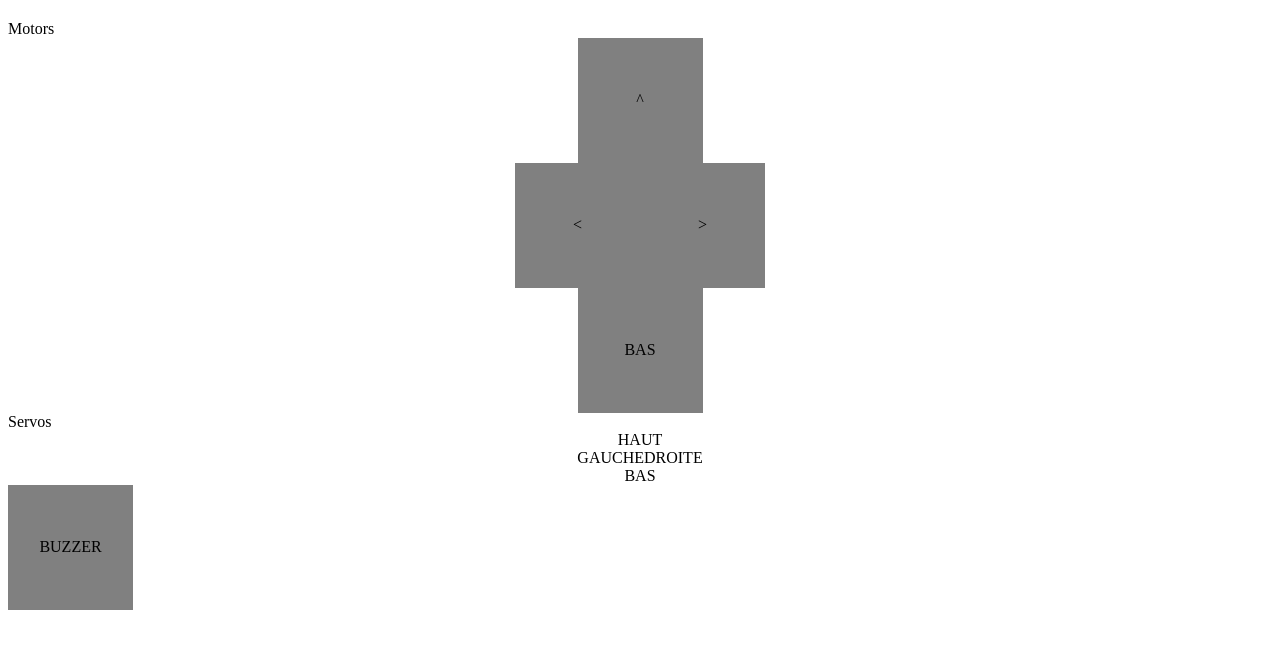
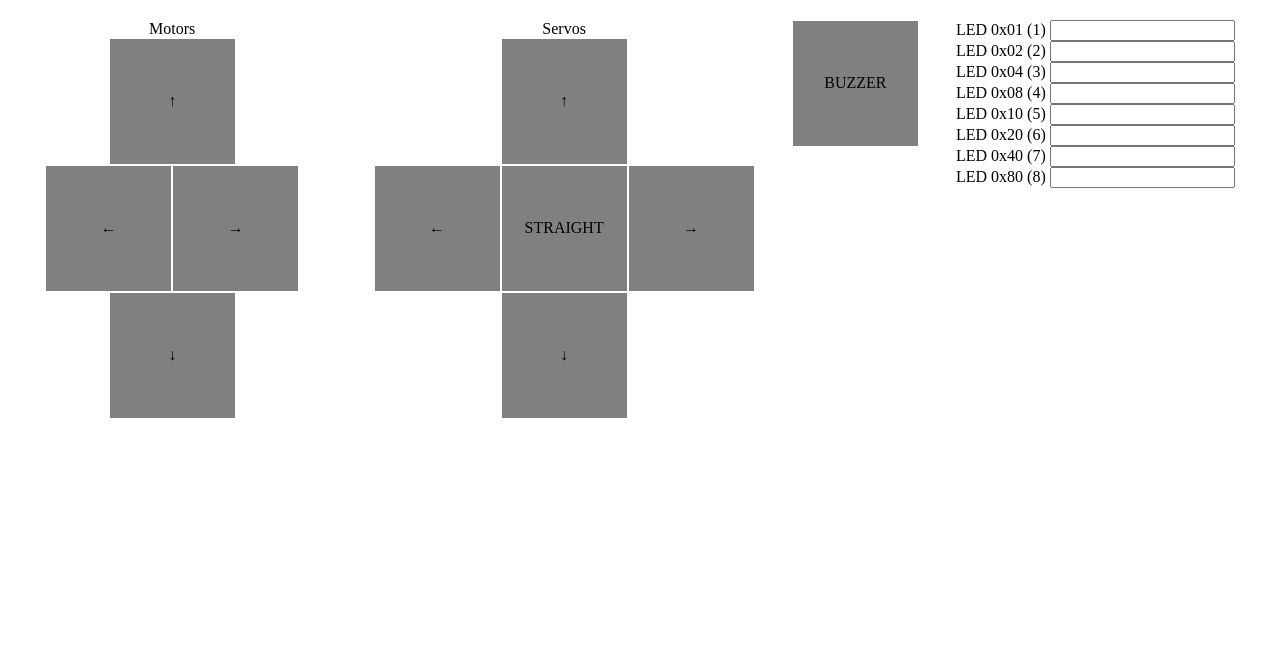
Before and after one commit to Eloiii/freenove_car_connection_v2, a Flask app: page /controlUI in a window 1280 px wide. Shown: the part 47-696 px from the top of the page. Run offline with Flask 3, Linux system fonts and the light colour scheme.

Commit message:
add led and servo controls

```diff
--- a/app.py
+++ b/app.py
@@ -37,10 +37,7 @@ def setup_client_connection():
 async def set_led():
     value = request.args.get('value')
 
-    try:
-        state = await send_msg_and_receive_state(f'led {value}')
-    except Exception as e:
-        return e.__dict__
+    state = await send_msg_and_receive_state(f'led {value}')
 
     return jsonify(state.__dict__)
 
@@ -69,9 +66,9 @@ async def set_servo():
     return jsonify(state.__dict__)
 
 
-def video():
+def video(framerate):
     client = Client()
-    client.connect_to_video_server()
+    client.connect_to_video_server(framerate)
     while True:
         if client.imgbytes is not None:
             yield b'--frame\r\n' b'Content-Type: image/jpeg\r\n\r\n' + client.imgbytes + b'\r\n'
@@ -79,7 +76,8 @@ def video():
 
 @app.route('/get_video')
 def get_video():
-    return Response(video(), mimetype='multipart/x-mixed-replace; boundary=frame')
+    framerate = request.args.get('framerate')
+    return Response(video(framerate), mimetype='multipart/x-mixed-replace; boundary=frame')
 
 
 @app.route('/start_recording')
--- a/static/control.css
+++ b/static/control.css
@@ -1,14 +1,15 @@
-.direction, .buzzer{
+.direction, .buzzer, .servo{
     display: flex;
     align-items: center;
     justify-content: center;
     width: 125px;
     height: 125px;
     background-color: grey;
+    margin: 1px 1px 1px 1px;
 }
 
 
-.direction:hover {
+.direction:hover, .buzzer:hover, .servo:hover{
     cursor: pointer;
 }
 
@@ -16,3 +17,16 @@
     display: flex;
     justify-content: center;
 }
+
+main section {
+    display: flex;
+    width: 100%;
+    justify-content: space-evenly;
+    text-align: center;
+    flex-flow: row wrap;
+}
+
+.leds {
+    display: flex;
+    flex-flow: column wrap;
+}
--- /dev/null
+++ b/static/controls.js
@@ -0,0 +1,87 @@
+const request = new XMLHttpRequest();
+const CAR_IP = '138.250.156.219'
+
+const motor_controls = document.querySelectorAll('.direction')
+for (let control of motor_controls) {
+    control.addEventListener('mousedown', e => {
+        const direction = e.target.classList[0]
+        switch (direction) {
+            case "forward":
+                send(`/setMotors?ip=${CAR_IP}&value=4000_4000_4000_4000`)
+                break
+            case "left":
+                send(`/setMotors?ip=${CAR_IP}&value=4000_4000_-4000_-4000`)
+                break
+            case "right":
+                send(`/setMotors?ip=${CAR_IP}&value=-4000_-4000_4000_4000`)
+                break
+            case "backward":
+                send(`/setMotors?ip=${CAR_IP}&value=-4000_-4000_-4000_-4000`)
+                break
+        }
+        console.log(direction + ' mousedown')
+    })
+    control.addEventListener('mouseup', e => {
+        send(`/setMotors?ip=${CAR_IP}&value=0_0_0_0`)
+    })
+}
+
+const buzzer = document.querySelector('.buzzer')
+buzzer.addEventListener('mousedown', () => {
+    send(`/toggleBuzzer?ip=${CAR_IP}&value=0`)
+})
+buzzer.addEventListener('mouseup', () => {
+    send(`/toggleBuzzer?ip=${CAR_IP}&value=1`)
+})
+
+const servos_controls = document.querySelectorAll(".servo")
+const servos_values = [90, 90]
+
+let servoTimer
+
+for (let control of servos_controls) {
+    control.addEventListener('mousedown', e => {
+        const direction = e.target.classList[0]
+        if(direction === "home") {
+            send(`/setServo?ip=${CAR_IP}&value=0_90`)
+            setTimeout(() => send(`/setServo?ip=${CAR_IP}&value=1_90`), 50)
+        }
+        servoTimer = setInterval(() => {
+            switch (direction) {
+                case "forward":
+                    send(`/setServo?ip=${CAR_IP}&value=1_${servos_values[1] += 2}`)
+                    break
+                case "left":
+                    send(`/setServo?ip=${CAR_IP}&value=0_${servos_values[0] -= 2}`)
+                    break
+                case "right":
+                    send(`/setServo?ip=${CAR_IP}&value=0_${servos_values[0] += 2}`)
+                    break
+                case "backward":
+                    send(`/setServo?ip=${CAR_IP}&value=1_${servos_values[1] -= 2}`)
+                    break
+
+            }
+        }, 100)
+
+    })
+    control.addEventListener('mouseup', () => {
+        if (servoTimer) clearInterval(servoTimer)
+    })
+}
+
+document.addEventListener('keydown', e => {
+    if(e.code === 'Enter') {
+        const target = e.target
+        const rawTxt = target.value
+        const rbgValues = rawTxt.replaceAll(' ', '').replaceAll(',', '_') || '0_0_0'
+        const led = target.id.split('_')[0]
+        send(`/setLED?ip=${CAR_IP}&value=${led}_${rbgValues}`)
+    }
+})
+
+
+function send(url) {
+    request.open("GET", url, true)
+    request.send()
+}
--- a/templates/control.html
+++ b/templates/control.html
@@ -17,20 +17,20 @@
                 Motors
                 <div class="top">
                     <div class="forward direction">
-                        ^
+                        ↑
                     </div>
                 </div>
                 <div class="middle">
                     <div class="left direction">
-                        <
+                        ←
                     </div>
                     <div class="right direction">
-                        >
+                        →
                     </div>
                 </div>
                 <div class="bottom">
                     <div class="backward direction">
-                        BAS
+                        ↓
                     </div>
                 </div>
             </div>
@@ -41,30 +41,84 @@
                 Servos
                 <div class="top">
                     <div class="forward servo">
-                        HAUT
+                        ↑
                     </div>
                 </div>
                 <div class="middle">
                     <div class="left servo">
-                        GAUCHE
+                        ←
+                    </div>
+                    <div class="home servo">
+                        STRAIGHT
                     </div>
                     <div class="right servo">
-                        DROITE
+                        →
                     </div>
                 </div>
                 <div class="bottom">
                     <div class="backward servo">
-                        BAS
+                        ↓
                     </div>
                 </div>
             </div>
+            <div>
+                <div class="buzzer">
+                    BUZZER
+                </div>
+            </div>
+            <div class="leds">
+                <span>
+                    <label for="0x01_color">
+                        LED 0x01 (1)
+                    </label>
+                    <input type="text" id="0x01_color" class="led">
+                </span>
+                <span>
+                    <label for="0x02_color">
+                    LED 0x02 (2)
+
+                    </label>
+                    <input type="text" id="0x02_color" class="led">
+                </span>
+                <span>
+                    <label for="0x04_color">
+                        LED 0x04 (3)
+                    </label>
+                    <input type="text" id="0x04_color" class="led">
+                </span>
+                <span>
+                    <label for="0x08_color">
+                        LED 0x08 (4)
+                    </label>
+                    <input type="text" id="0x08_color" class="led">
+                </span>
+                <span>
+                    <label for="0x10_color">
+                        LED 0x10 (5)
+                    </label>
+                    <input type="text" id="0x10_color" class="led">
+                </span>
+                <span>
+                    <label for="0x20_color">
+                        LED 0x20 (6)
+                    </label>
+                    <input type="text" id="0x20_color" class="led">
+                </span>
+                <span>
+                    <label for="0x40_color">
+                        LED 0x40 (7)
+                    </label>
+                    <input type="text" id="0x40_color" class="led">
+                </span>
+                <span>
+                    <label for="0x80_color">
+                        LED 0x80 (8)
+                    </label>
+                    <input type="text" id="0x80_color" class="led">
+                </span>
+            </div>
         </section>
 
-        <div>
-            <div class="buzzer">
-                BUZZER
-            </div>
-        </div>
     </main>
 
     <script src="{{ url_for('static',filename='controls.js') }}"></script>
```
Also changed, not shown: static/motors_controls.js (deleted, +0 -67 lines), tcp_connections/server.py (+7 -2 lines).
